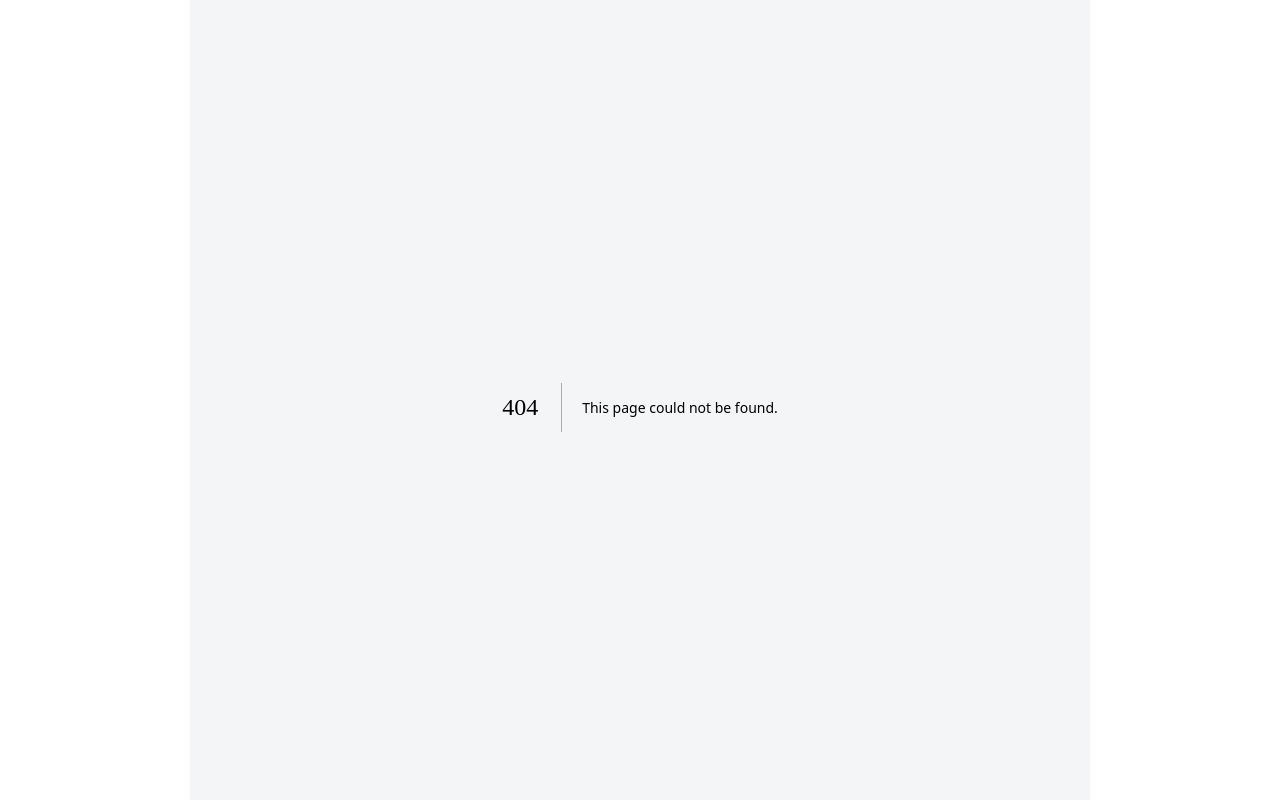
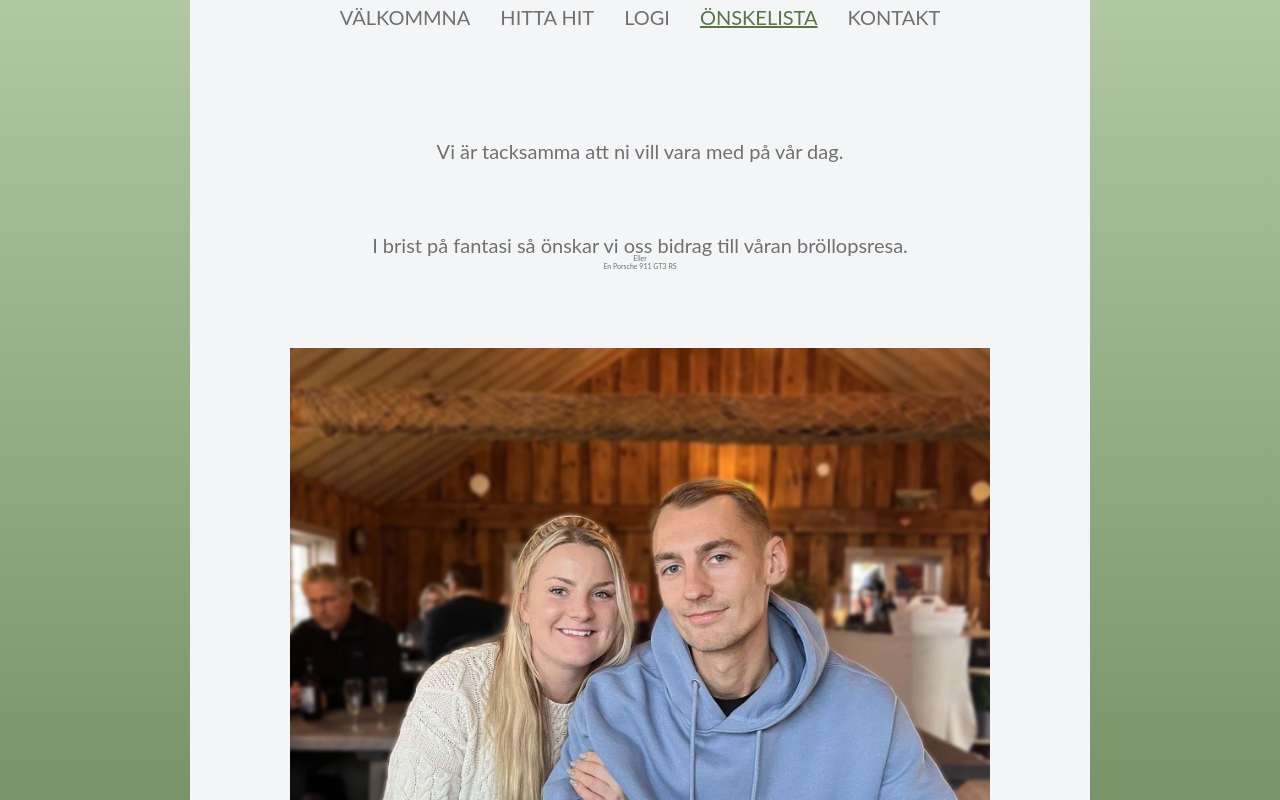
Before and after one commit to 1CIM/lolo-henke-wedd, a Next.js app: page /onskelista in a window 1280 px wide. Before the commit this address had no page. Shown: the part 340-1140 px from the top of the page. Built offline with nearby package versions, Linux system fonts and the light colour scheme; a web font is replaced by a local one.

Commit message:
Add wishlist page, Add image

```diff
--- a/components/Navbar.tsx
+++ b/components/Navbar.tsx
@@ -24,10 +24,10 @@ const Navbar = () => {
           <Link  className={`nav-bar__link ${logiActive}`} href='/logi'>logi</Link>
         </li>
         <li>
-          <Link  className={`nav-bar__link ${wishActive}`} href='/'>önskelista</Link>
+          <Link  className={`nav-bar__link ${wishActive}`} href='/onskelista'>önskelista</Link>
         </li>
         <li>
-          <Link  className={`nav-bar__link ${contactActive}`} href='/'>kontakt</Link>
+          <Link  className={`nav-bar__link ${contactActive}`} href='/kontakt'>kontakt</Link>
         </li>
       </ul>
     </menu>
--- /dev/null
+++ b/pages/kontakt.tsx
@@ -0,0 +1,22 @@
+import HeadTag from '../components/HeadTag';
+import Navbar from '../components/Navbar';
+
+
+const Kontakt = () => {
+  return (
+    <>
+     <HeadTag
+        title={'Kontakt'}
+        content={'Information om Lowisa och Henriks bröllop'}
+      />
+      <header className='header'>
+        <h1>Logi</h1>
+      </header>
+      <nav>
+        <Navbar />
+      </nav>
+    </>
+  )
+}
+
+export default Kontakt
--- /dev/null
+++ b/pages/onskelista.tsx
@@ -0,0 +1,37 @@
+import Image from 'next/image';
+import HeadTag from '../components/HeadTag';
+import Navbar from '../components/Navbar';
+
+const Wishlist = () => {
+  return (
+    <>
+      <HeadTag
+        title={'Önskelista'}
+        content={'Information om Lowisa och Henriks bröllop'}
+      />
+      <header className='header'>
+        <h1>Önskelista</h1>
+      </header>
+      <nav>
+        <Navbar />
+      </nav>
+      <main className='wishlist'>
+        <section className='wishlist__section'>
+          <p>Vi är tacksamma att ni vill vara med på vår dag.</p>
+          <p className='no-height'>
+            I brist på fantasi så önskar vi oss bidrag till våran bröllopsresa.{' '}
+            <br /> <br />
+            <span className='wishlist__section--small-text'>
+              Eller <br /> En Porsche 911 GT3 RS
+            </span>
+          </p>
+          <figure>
+            <Image src='/blurred.webp' alt='' width={828} height={683} />
+          </figure>
+        </section>
+      </main>
+    </>
+  );
+};
+
+export default Wishlist;
--- /dev/null
+++ b/sass/components/_wishlist.scss
@@ -0,0 +1,26 @@
+.wishlist {
+  margin-top: 6rem;
+  &__section {
+    display: flex;
+    flex-direction: column;
+    gap: 8rem;
+
+    .no-height {
+      line-height: .2;
+    }
+
+    &--small-text {
+      margin-top: 0rem;
+      font-size: .7rem;
+    }
+
+    figure {
+      img {
+        max-width: 70rem;
+        min-width: 27rem;
+        width: 90vw;
+        height: auto;
+      }
+    }
+  }
+}
--- a/sass/main.scss
+++ b/sass/main.scss
@@ -6,5 +6,7 @@
 
 @import 'components/hitta';
 @import 'components/home';
+@import 'components/kontakt';
 @import 'components/logi';
 @import 'components/navbar';
+@import 'components/wishlist';
--- a/styles/style.css
+++ b/styles/style.css
@@ -223,4 +223,26 @@ nav {
   color: #587447;
 }
 
+.wishlist {
+  margin-top: 6rem;
+}
+.wishlist__section {
+  display: flex;
+  flex-direction: column;
+  gap: 8rem;
+}
+.wishlist__section .no-height {
+  line-height: 0.2;
+}
+.wishlist__section--small-text {
+  margin-top: 0rem;
+  font-size: 0.7rem;
+}
+.wishlist__section figure img {
+  max-width: 70rem;
+  min-width: 27rem;
+  width: 90vw;
+  height: auto;
+}
+
 /*# sourceMappingURL=style.css.map */
```
Also changed, not shown: public/blurred.webp (added), sass/components/_kontakt.scss (added), 1 other file (tests, documents, lock files or other folders).
